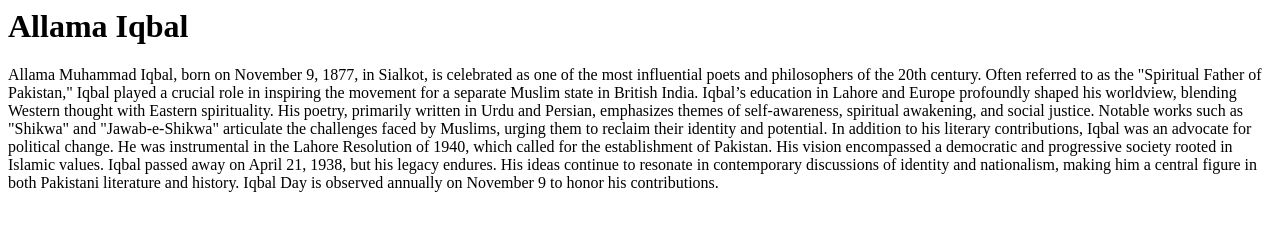
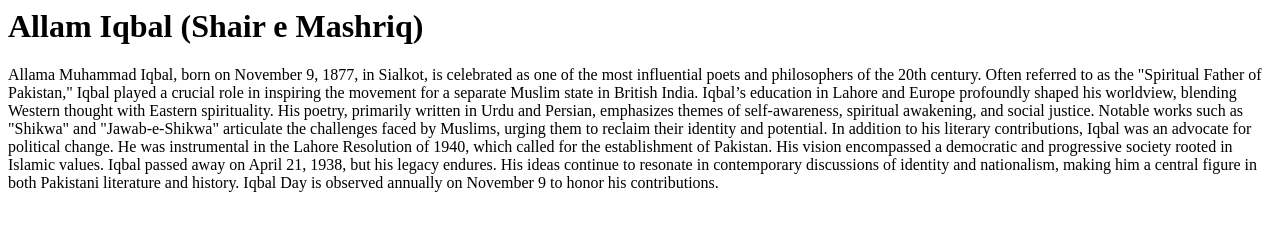
Before and after one commit to RanaZainPNY/webdev_batch09_demo, a plain HTML site: page Untitled-1.html in a window 1280 px wide. Drawn offline with Linux system fonts and the light colour scheme.

Commit message:
added shaire mashriq title

```diff
--- a/Untitled-1.html
+++ b/Untitled-1.html
@@ -4,7 +4,7 @@
   </head>
 
   <body>
-    <h1>Allama Iqbal</h1>
+    <h1>Allam Iqbal (Shair e Mashriq)</h1>
     <p>
       Allama Muhammad Iqbal, born on November 9, 1877, in Sialkot, is celebrated
       as one of the most influential poets and philosophers of the 20th century.
```
